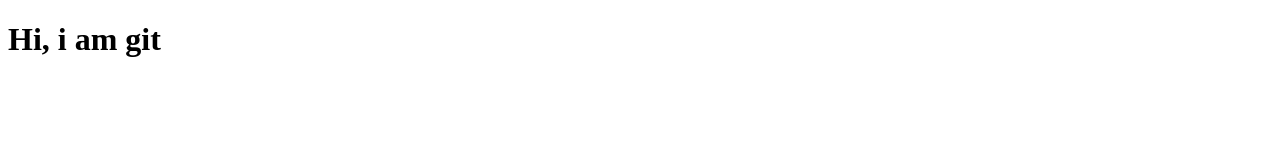
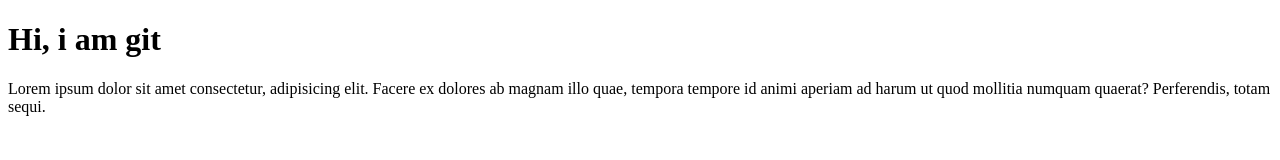
Before and after one commit to waiyanhtu/Project, a plain HTML site: page index.html in a window 1280 px wide. Drawn offline with Linux system fonts and the light colour scheme.

Commit message:
second commit

```diff
--- a/index.html
+++ b/index.html
@@ -8,5 +8,6 @@
 </head>
 <body>
     <h1>Hi, i am git</h1>
+    <p>Lorem ipsum dolor sit amet consectetur, adipisicing elit. Facere ex dolores ab magnam illo quae, tempora tempore id animi aperiam ad harum ut quod mollitia numquam quaerat? Perferendis, totam sequi.</p>
 </body>
 </html>
```
